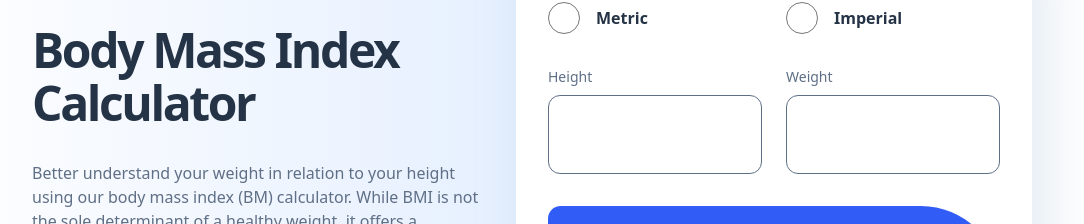
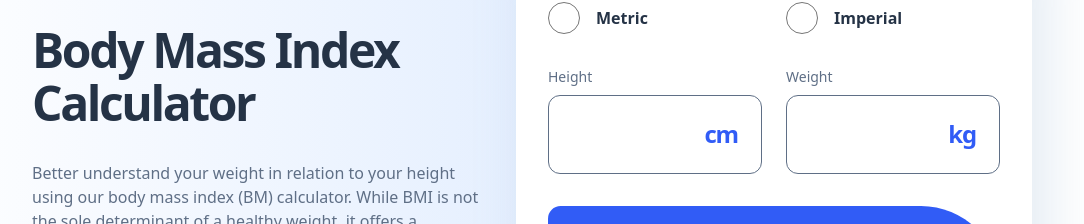
Before and after one commit to anamaydev/bmi-calculator, a React (Vite) app: page / in a window 1280 px wide. Shown: the part 267-491 px from the top of the page, without its empty margins (108-1192 px from the left). Built offline with nearby package versions, Linux system fonts and the light colour scheme.

Commit message:
fix: add missing units to input fields

```diff
--- a/src/components/Calculator.jsx
+++ b/src/components/Calculator.jsx
@@ -78,7 +78,7 @@ Calculator.NumericInput = function CalculatorNumericInput({id}){
   return(
     <div className="w-full">
       <label htmlFor={id} hidden></label>
-      <AnimatePresence>
+      <div className="relative">
         <motion.input
           initial={{opacity:0}}
           animate={{opacity:1}}
@@ -91,7 +91,8 @@ Calculator.NumericInput = function CalculatorNumericInput({id}){
           min={0}
           className="border border-grey-500 p-3 rounded-xl text-preset-4-semi-bold flex-1 min-w-0 shrink-1 w-full"
         />
-      </AnimatePresence>
+        <span className="absolute text-preset-4-semi-bold text-blue-500 top-1/2 right-3 transform -translate-y-1/2">{unit}</span>
+      </div>
     </div>
   )
 }
```
